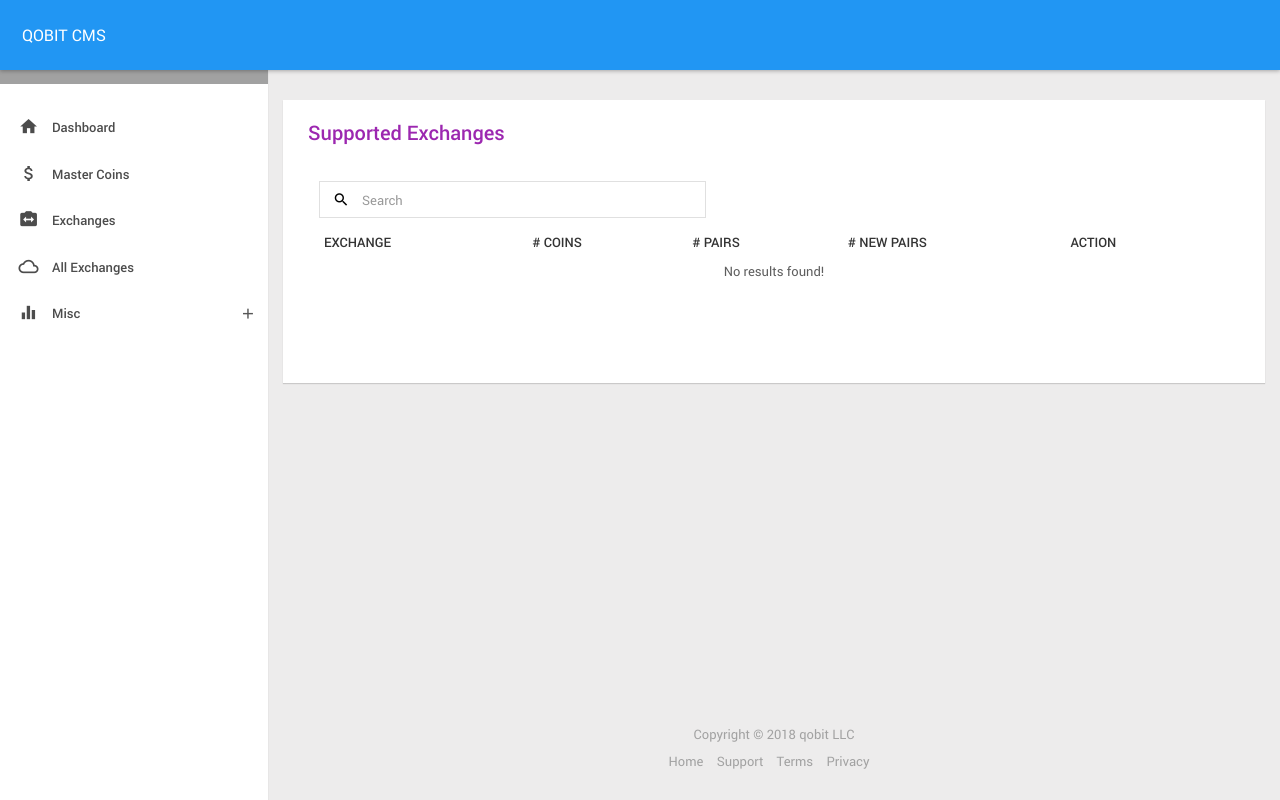
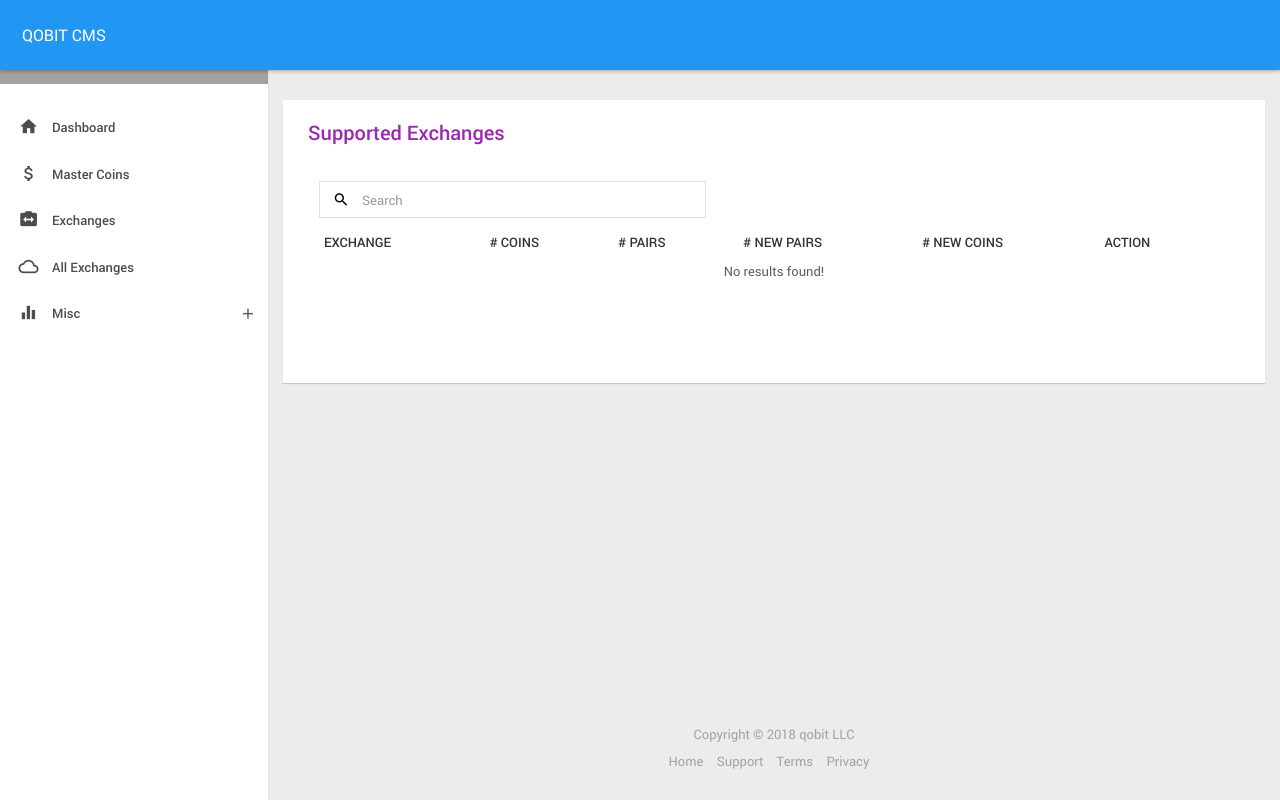
Before and after one commit to bytes-lab/cryptocurrency-cms, a Django app: template templates/supported_exchanges.html in a window 1280 px wide. Run offline with Django 3.2, Linux system fonts and the light colour scheme; the template is opened without the code that fills it, so the values that code supplies are empty; some libraries are stand-ins or nearby versions.

Commit message:
revise exchange list page

```diff
--- a/static/js/qobit.js
+++ b/static/js/qobit.js
@@ -112,7 +112,14 @@ function load_supported_exchanges() {
                 } else {
                     return '<div class="text-success m-5 f-500 f-15">N/A</div>';
                 }
-            }
+            },
+            "new_coins": function(column, row) {
+                if (row.num_new_coins > 0) {
+                    return "<a class='btn bgm-red btn-xs waves-effect' href='#' title='Add a coin'>"+row.num_new_coins+"</a>";
+                } else {
+                    return '<div class="text-success m-5 f-500 f-15">N/A</div>';
+                }
+            },
         },
         templates: {
             header: '<div id="{{ctx.id}}" class="{{css.header}}"><div class="row m-t-15"><div class="col-sm-6 p-0"><p class="{{css.search}}"></p></div>',
--- a/templates/supported_exchanges.html
+++ b/templates/supported_exchanges.html
@@ -21,6 +21,7 @@
                                 <th data-column-id="num_coins"># Coins</th>
                                 <th data-column-id="num_pairs"># Pairs</th>
                                 <th data-column-id="num_new_pairs" data-formatter="new_pairs"># New Pairs</th>
+                                <th data-column-id="num_new_coins" data-formatter="new_coins"># New Coins</th>
                                 <th data-column-id="action" data-formatter="commands" data-sortable="false">Action</th>
                             </tr>
                         </thead>
```
Also changed, not shown: general/views.py (+13 -2 lines).
